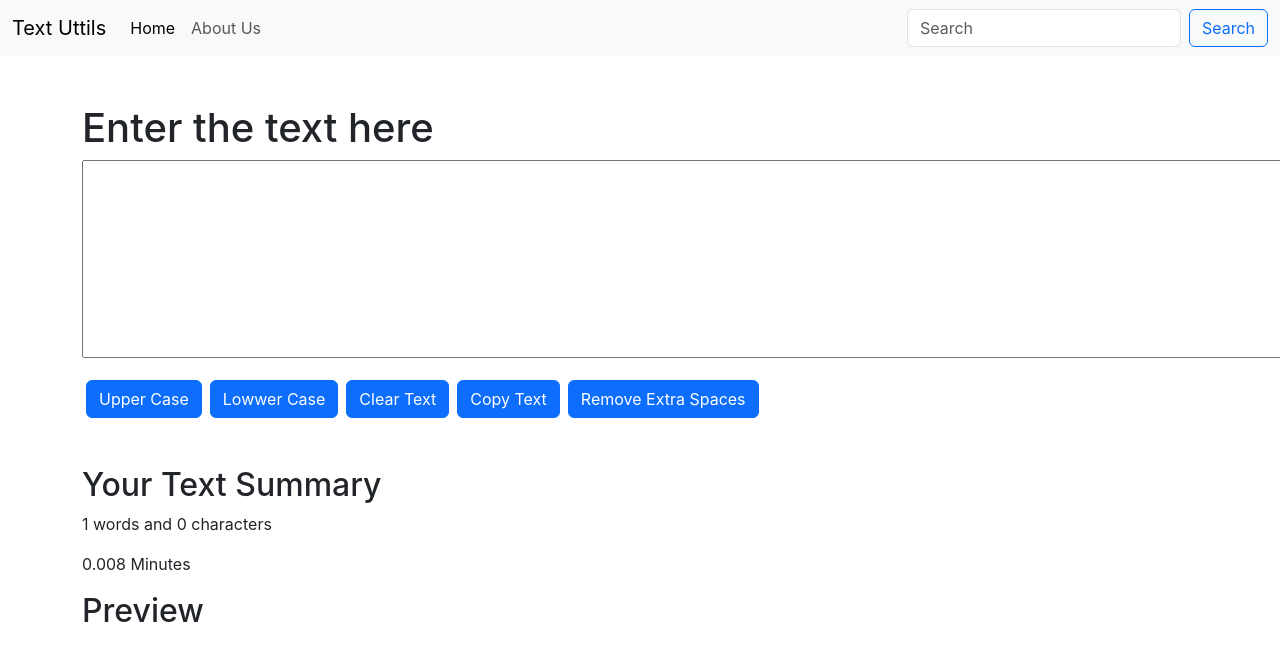
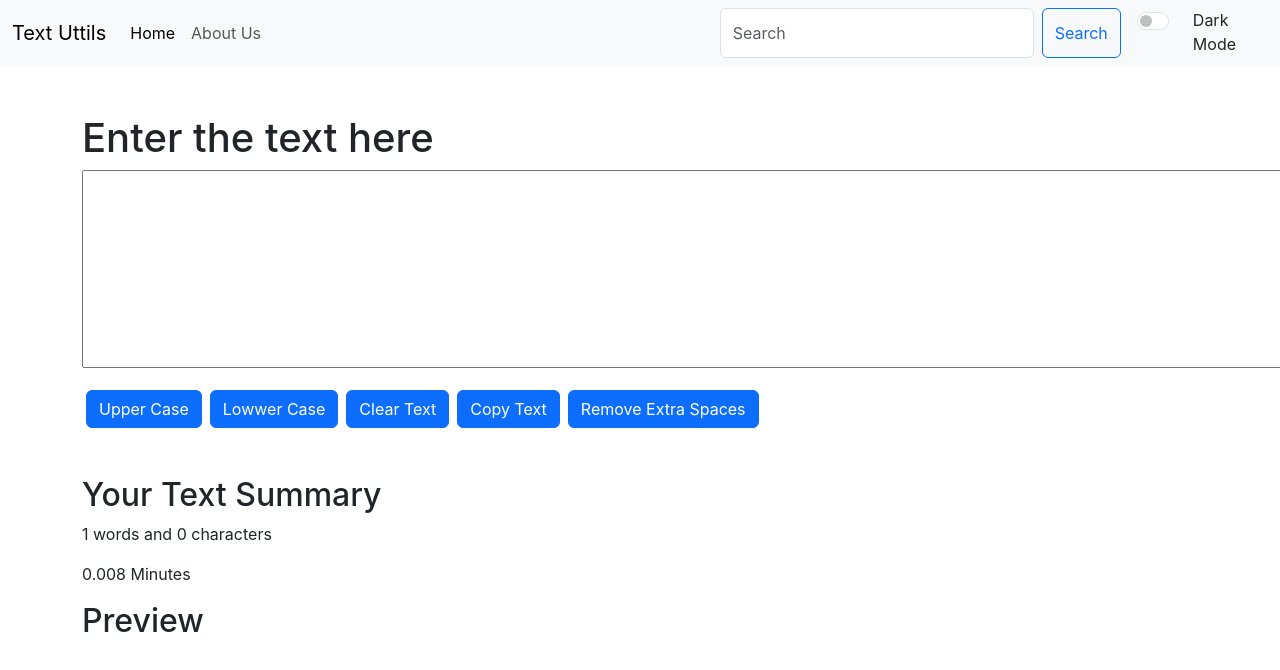
Before and after one commit to farhan-2000/text-app, a React (Create React App) app: page / in a window 1280 px wide. Shown: the top 670 px of the page. Built offline with nearby package versions, Linux system fonts and the light colour scheme.

Commit message:
Dark Mode added

```diff
--- a/src/App.js
+++ b/src/App.js
@@ -1,12 +1,32 @@
 import "./App.css";
 import Navbar from "./components/Navbar";
 import FormText from "./components/FormText";
+import { useState } from "react";
 // import AboutUs from "./components/AboutUs";
 
 function App() {
+  const [mode, setMode] = useState("light");
+
+  const toogleMode = () => {
+    if (mode === "light") {
+      setMode("dark");
+      document.body.style.backgroundColor = "black";
+      document.body.style.color = "white";
+    } else {
+      setMode("light");
+      document.body.style.backgroundColor = "white";
+      document.body.style.color = "black";
+    }
+  };
+
   return (
     <>
-      <Navbar title="Text Uttils" about="About Us" />
+      <Navbar
+        title="Text Uttils"
+        about="About Us"
+        mode={mode}
+        toogleMode={toogleMode}
+      />
       <FormText heading="Enter the text here" />
       {/* <AboutUs /> */}
     </>
--- a/src/components/Navbar.js
+++ b/src/components/Navbar.js
@@ -4,7 +4,9 @@ import PropTypes from "prop-types";
 export default function Navbar(props) {
   return (
     <div>
-      <nav className="navbar navbar-expand-lg bg-body-tertiary">
+      <nav
+        className={`navbar navbar-expand-lg navbar-${props.mode} bg-${props.mode}`}
+      >
         <div className="container-fluid">
           <a className="navbar-brand" href="/">
             {props.title}
@@ -43,6 +45,25 @@ export default function Navbar(props) {
               <button className="btn btn-outline-primary" type="submit">
                 Search
               </button>
+              <div
+                className={`form-check form-switch mx-3 text-${
+                  props.mode === "light" ? "dark" : "light"
+                }`}
+              >
+                <input
+                  className="form-check-input py-2"
+                  onClick={props.toogleMode}
+                  type="checkbox"
+                  role="switch"
+                  id="flexSwitchCheckDefault"
+                />
+                <label
+                  className="form-check-label mx-3"
+                  htmlFor="flexSwitchCheckDefault"
+                >
+                  Dark Mode
+                </label>
+              </div>
             </form>
           </div>
         </div>
```
